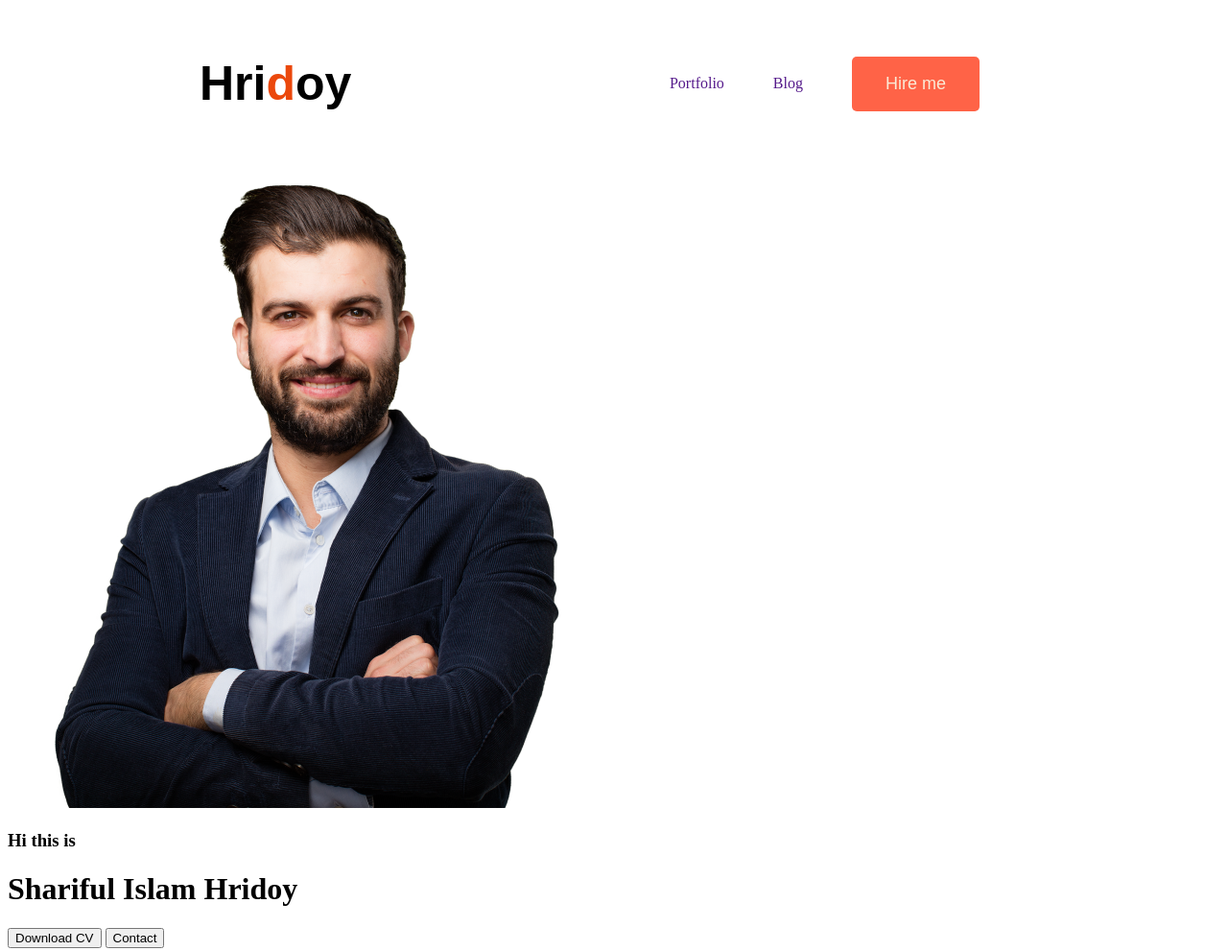
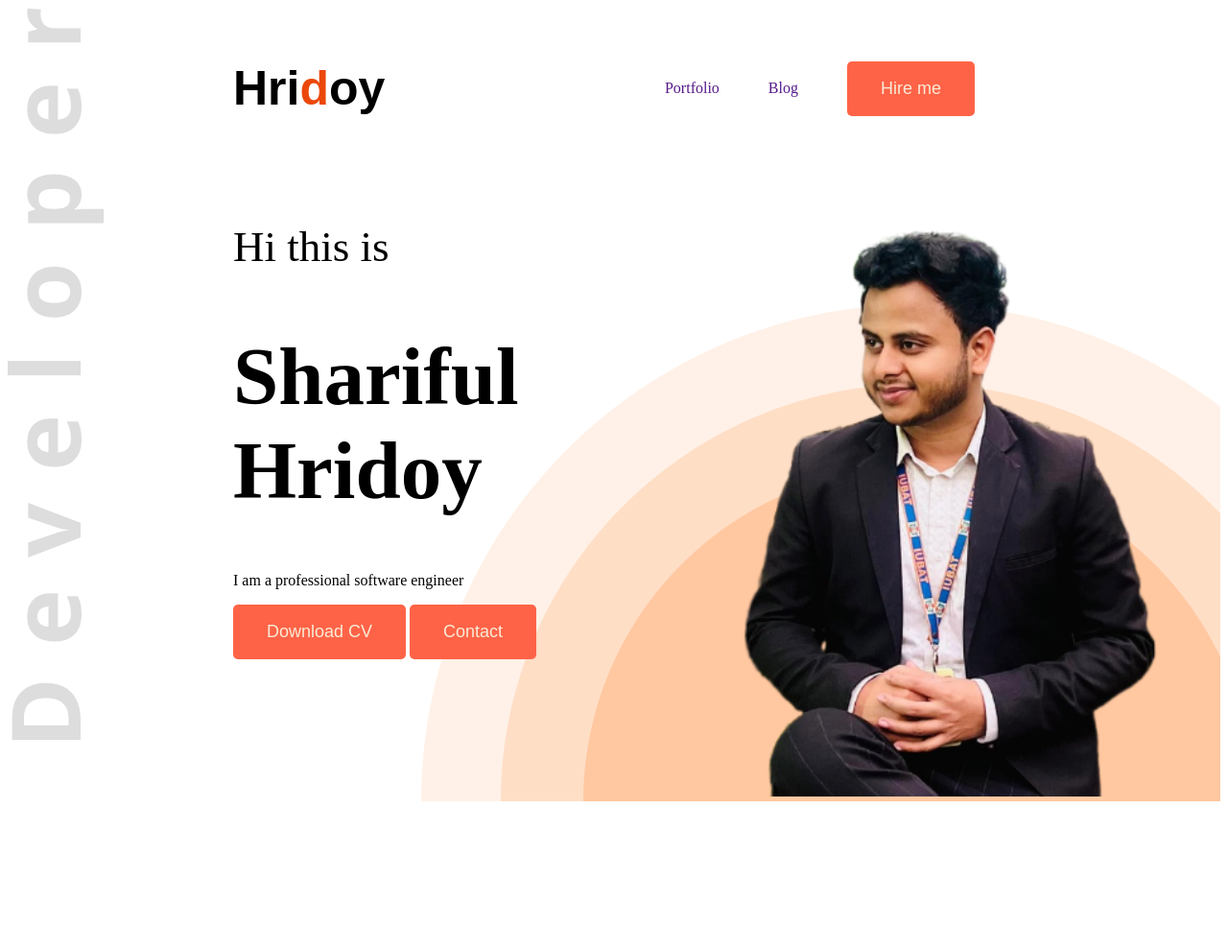
Before and after one commit to SharifuL-027/web-dev-port, a plain HTML site: page index.html in a window 1280 px wide. Shown: the whole page at 96% size. After the commit the page ends 843 px from the top, so only its background shows below. Drawn offline with Linux system fonts and the light colour scheme.

Commit message:
2nd part

```diff
--- a/index.html
+++ b/index.html
@@ -7,24 +7,25 @@
     <link rel="stylesheet" href="styles/style.css">
 </head>
 <body>
-     <header>
+     <header class="headers">
          <nav>
         <h3 id="ok">Hri<span class="love">d</span>oy</h3>
     <ul class="hate">
         <li><a href="">Portfolio</a></li>
         <li><a href="">Blog</a></li>
-        <li><button id="bf">Hire me</button></li>
+        <li><button class="bf">Hire me</button></li>
     </ul>
     </nav>
     <div class="banner">
 
      <div class="banner-content">
-     <img src="images/hardy.png" alt="Image is Loading">
+         <h4 class="lol">Hi this is</h4>
+    <h1 class="lolol">Shariful Hridoy</h1>
+    <p>I am a professional software engineer</p>
+    <button class="bf">Download CV</button>
+    <button class="bf">Contact</button>
     </div>
-    <h3 class="lol">Hi this is</h3>
-    <h1 class lol>Shariful Islam Hridoy</h1>
-    <button>Download CV</button>
-    <button>Contact</button>
+    <img class="lolimage" src="images/hridoy.png" alt="Image is Loading">
     </div>
     </header>
     <main>
--- a/styles/style.css
+++ b/styles/style.css
@@ -17,14 +17,14 @@ nav ul li a{
 nav{ display: flex;
     align-items: center;
     justify-content: space-between;
-    margin: 0px 200px;
+    margin: 0px 200px 0px 230px;
 }
 #ok{
     font-size: 50px;
     font-family: Arial, Helvetica, sans-serif;
     font-weight: 700px;
 }
-#bf{
+.bf{
     background-color: tomato;
     color: antiquewhite;
     border: 10px;
@@ -33,3 +33,30 @@ nav{ display: flex;
     border-radius: 5px;
     padding: 18px 35px;
 }
+.banner-content{
+   width: 580px;
+}
+.banner{
+display: flex;
+justify-content: space-between;
+margin: 0 35px 0 230px;
+}
+.lol{
+    text-decoration: none;
+    font-size: 45px;
+    font-weight: 500;
+}
+.lolol{
+    font-size: 85px;
+    font-weight: bold;
+
+}
+.lolimage{
+    width: 580px;
+}
+.headers{
+    background-image: url('../images/developer.png'),url('../images/header_bg.png');
+    background-repeat: no-repeat;
+    background-position: top left,bottom right;
+    padding: 5px;
+}
```
Also changed, not shown: images/hridoy.png (added).
